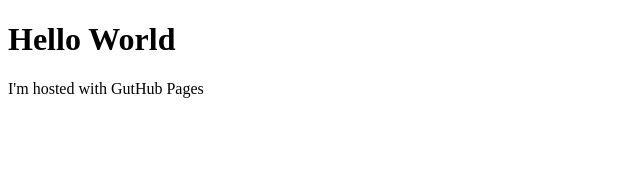
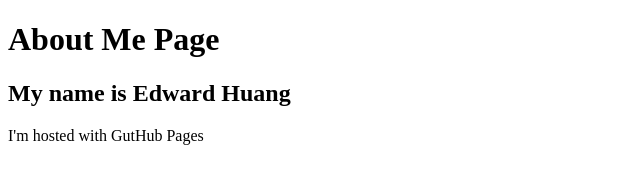
Before and after one commit to edrhuang/edrhuang.github.io, a plain HTML site: page index.html in a window 1280 px wide. Shown: the whole page, without its empty margins (0-640 px from the left). Drawn offline with Linux system fonts and the light colour scheme.

Commit message:
Add an H2
Adding an h2 testing sync

```diff
--- a/index.html
+++ b/index.html
@@ -3,9 +3,11 @@
 <body>
 
     <h1>
-        Hello World
+        About Me Page
     </h1>
-
+    <h2>
+        My name is Edward Huang
+    </h2>
     <p>
         I'm hosted with GutHub Pages
     </p>
```
